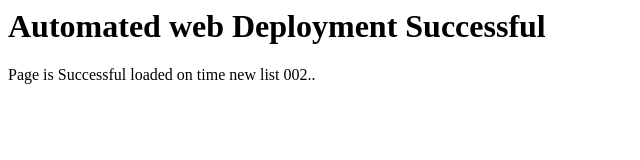
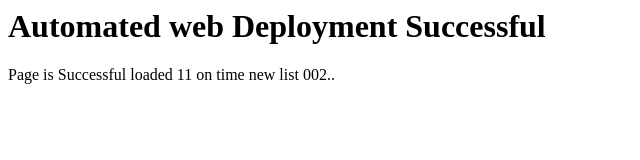
Before and after one commit to yuvagiridharan/automated-docker-deployment, a plain HTML site: page app/index.html in a window 1280 px wide. Shown: the full height of the page, 0-640 px from the left. Drawn offline with Linux system fonts and the light colour scheme.

Commit message:
Test Run

```diff
--- a/app/index.html
+++ b/app/index.html
@@ -1,3 +1,3 @@
 <h1>Automated web  Deployment Successful </h1>
 
-<p> Page is Successful loaded  on time  new list 002.. </p>
+<p> Page is Successful loaded 11 on time  new list 002.. </p>
```
Also changed, not shown: 1 other file.
